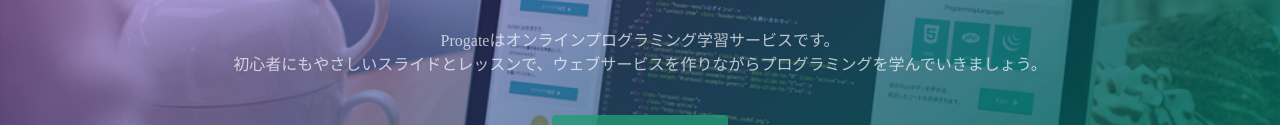
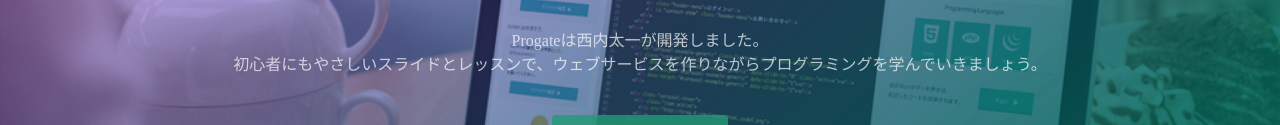
Before and after one commit to from510/arco, a plain HTML site: page index.html in a window 1280 px wide. Shown: the part 317-442 px from the top of the page. Drawn offline with Linux system fonts and the light colour scheme.

Commit message:
Update index.html

```diff
--- a/index.html
+++ b/index.html
@@ -24,7 +24,7 @@
   <div class="top-wrapper">
     <div class="container">
       <h1>LEARN TO CODE.<br>LEARN TO BE CREATIVE.</h1>
-      <p>Progateはオンラインプログラミング学習サービスです。<br>初心者にもやさしいスライドとレッスンで、ウェブサービスを作りながらプログラミングを学んでいきましょう。</p>
+      <p>Progateは西内太一が開発しました。<br>初心者にもやさしいスライドとレッスンで、ウェブサービスを作りながらプログラミングを学んでいきましょう。</p>
       <div class="btn-wrapper">
         <a href="#" class="btn signup">新規登録はこちら</a>
         <p>or</p>
```
